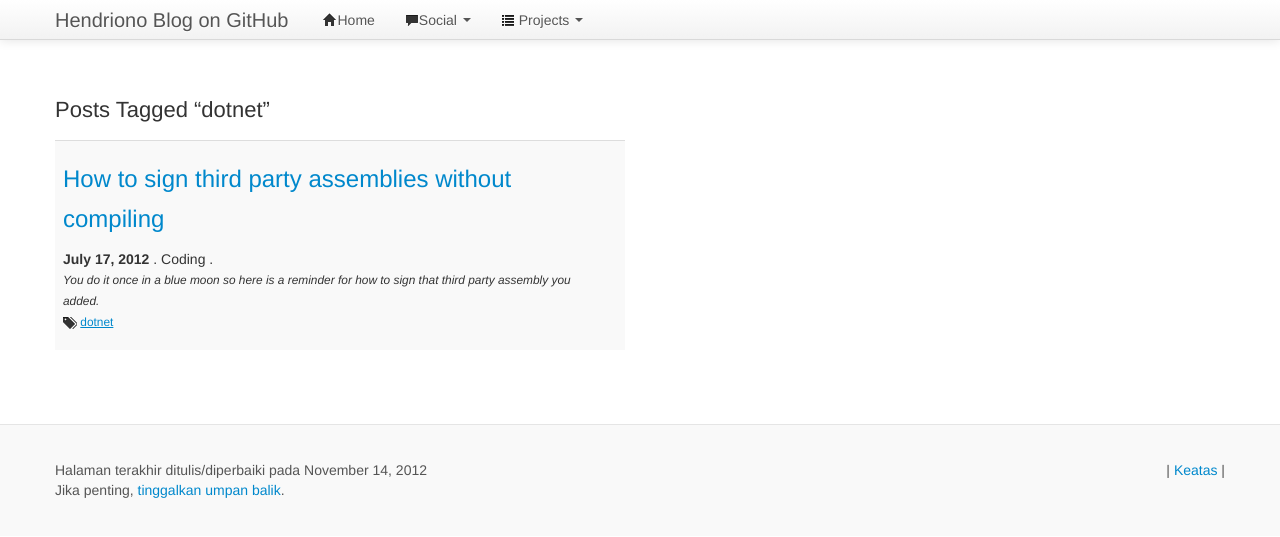
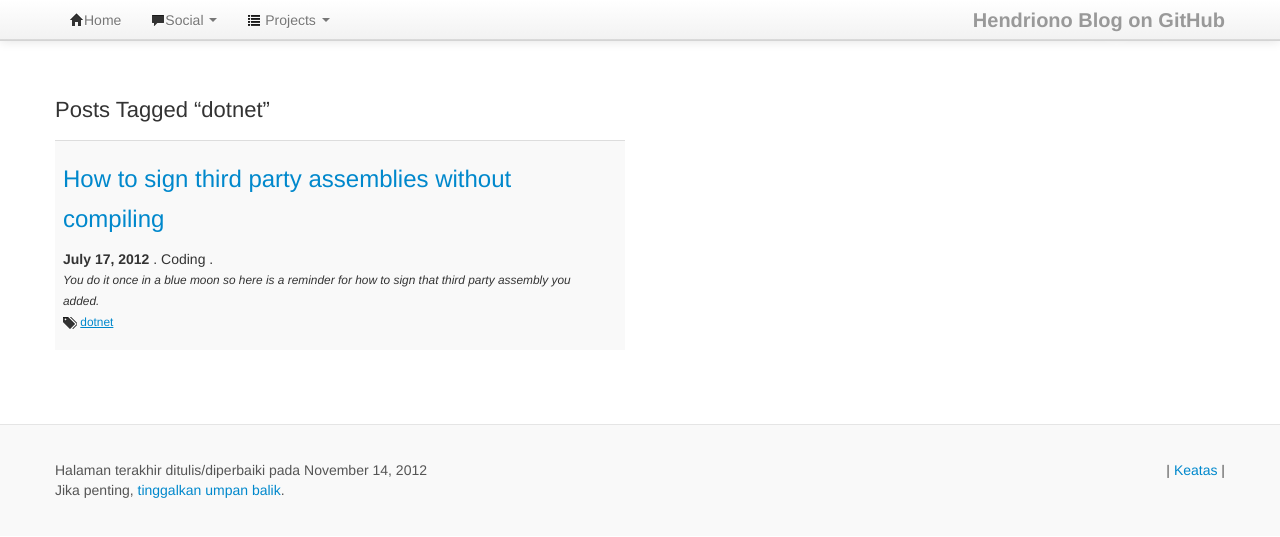
Before and after one commit to hendriono/hendriono.github.com, a Jekyll site: the page tags/dotnet/index.html, which Jekyll copies as it is, in a window 1280 px wide. Shown: the top 537 px of the page. Built offline with Jekyll 4.4.1, drawn with Linux system fonts in a browser that asks for light colours; nearby versions of some CDN libraries; Markdown is read by kramdown in place of the engine named in the settings; comment, search, counter and statistics services are not loaded.

Commit message:
Revisi 7

```diff
--- a/_layouts/default.html
+++ b/_layouts/default.html
@@ -1,27 +1,30 @@
 <!DOCTYPE html>
-<html class="fuelux" lang="en">
+<html lang="en">
   <head>
     <meta charset="utf-8">
     <meta name="viewport" content="width=device-width, initial-scale=1.0">
     <meta name="description" content="">
     <meta name="author" content="">
     <title>{{ page.title }}</title>
-    <link rel="shortcut icon" href="/favicon.png">
     <link rel="alternate" type="application/rss+xml" href="http://feeds.feedburner.com/github/WnAr" title="Hendriono Blog Feed - hendriono.github.org">
 
     <!-- Stylesheet -->
-    <link href="/js/fuelux/fuelux.min.css" rel="stylesheet" />
-    <link href="/js/fuelux/fuelux-responsive.min.css" rel="stylesheet" />
+    <link href="/css/bootstrap.min.css" rel="stylesheet" />
+    <link href="/css/bootstrap-responsive.min.css" rel="stylesheet" />
     <link href="/css/docs.css" rel="stylesheet">
     <link href="/js/prettify/prettify.css" rel="stylesheet">
 
-    <!-- JavaScript -->
-    <script src="http://ajax.googleapis.com/ajax/libs/jquery/1.8.2/jquery.min.js" type="text/javascript"></script>
-    <script src="/js/fuelux/loader.min.js" type="text/javascript"></script>
     <!-- Le HTML5 shim, for IE6-8 support of HTML5 elements -->
     <!--[if lt IE 9]>
     <script src="http://html5shim.googlecode.com/svn/trunk/html5.js"></script>
     <![endif]-->
+
+    <!-- Le fav and touch icons -->
+    <link rel="shortcut icon" href="/favicon.png">
+    <link rel="apple-touch-icon-precomposed" sizes="144x144" href="/ico/144.png">
+    <link rel="apple-touch-icon-precomposed" sizes="114x114" href="/ico/114.png">
+    <link rel="apple-touch-icon-precomposed" sizes="72x72" href="/ico/72.png">
+    <link rel="apple-touch-icon-precomposed" href="/ico/57.png">
   </head>
 
   <body data-spy="scroll" data-target=".subnav" data-offset="50">
@@ -36,7 +39,11 @@
 
     {% include footer.html %}
 
+    <!-- JavaScript -->
     <script type="text/javascript" src="http://platform.twitter.com/widgets.js"></script>
+    <script src="http://ajax.googleapis.com/ajax/libs/jquery/1.8.2/jquery.min.js" type="text/javascript"></script>
+    <script src="/js/prettify/prettify.js" type="text/javascript"></script>
+    <script src="/js/bootstrap.min.js" type="text/javascript"></script>
     <script src="/js/custom.js" type="text/javascript"></script>
 
     <!-- DisQus -->
```
Also changed, not shown: _layouts/layout.html (+14 -6 lines), css/bootstrap-responsive.min.css, css/bootstrap.min.css, js/bootstrap.min.js.
